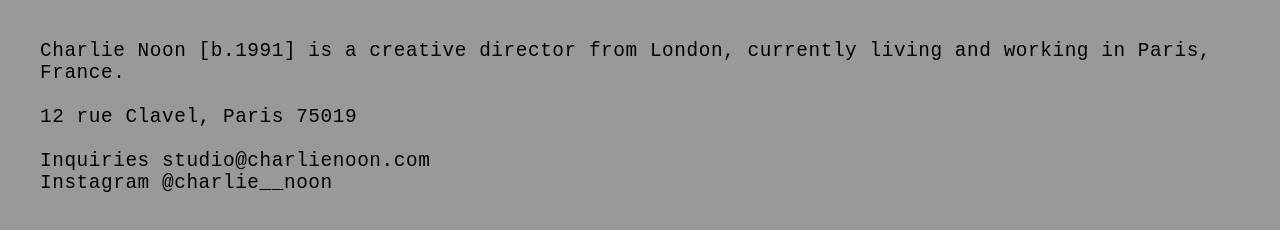
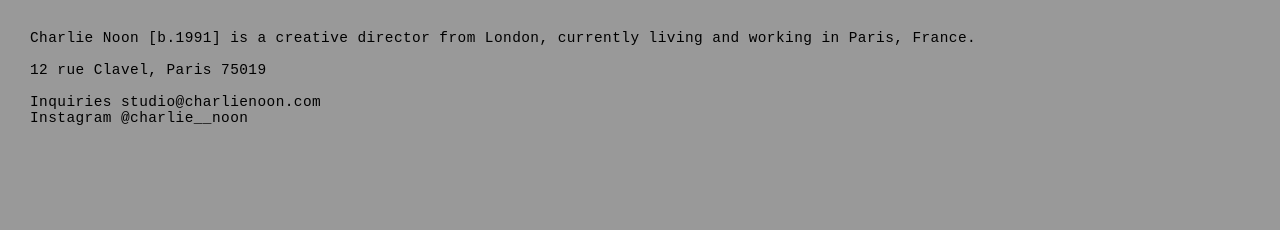
Before and after one commit to charnoon/Charlie-Noon, a plain HTML site: page index.html in a window 1280 px wide. Drawn offline with Linux system fonts and the light colour scheme; a script that the page names is missing; a web font is replaced by a local one.

Commit message:
Update styles.css

```diff
--- a/styles.css
+++ b/styles.css
@@ -7,7 +7,7 @@
         font-family: "source-code-pro", monospace;
         font-weight: 400;
         font-style: normal;
-        font-size: 1.1em;
+        font-size: .95em;
         letter-spacing: .03em;
         text-align: left;
         color: #000;
@@ -17,8 +17,8 @@
       }
 
     .padding--medium{
-    padding-top:40px;
-    padding-left: 40px;
+    padding-top:30px;
+    padding-left: 30px;
     }
 
 a {
```
